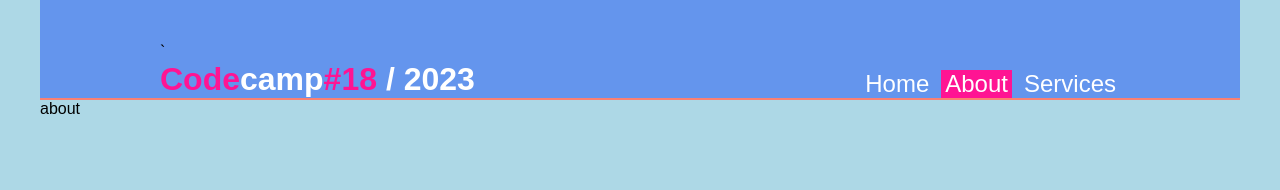
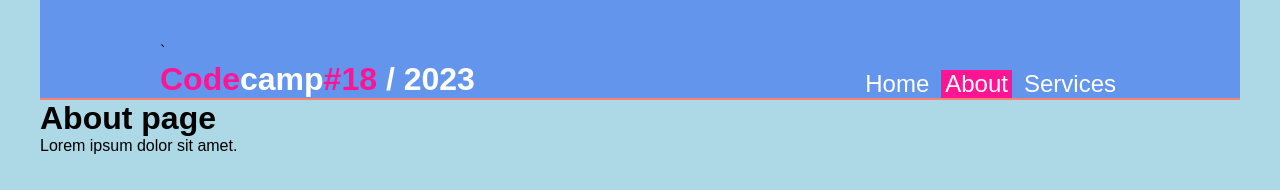
Before and after one commit to nitileo/cc18-workshop1, a plain HTML site: page about.html in a window 1280 px wide. Drawn offline with Linux system fonts and the light colour scheme.

Commit message:
add main.js + update about.html

```diff
--- a/about.html
+++ b/about.html
@@ -21,6 +21,7 @@
           </nav>
         </div>
       </header>
-      about
+      <h1>About page</h1>
+      <p>Lorem ipsum dolor sit amet.</p>
 </body>
 </html>
--- /dev/null
+++ b/main.js
@@ -0,0 +1 @@
+console.log(999)
```
